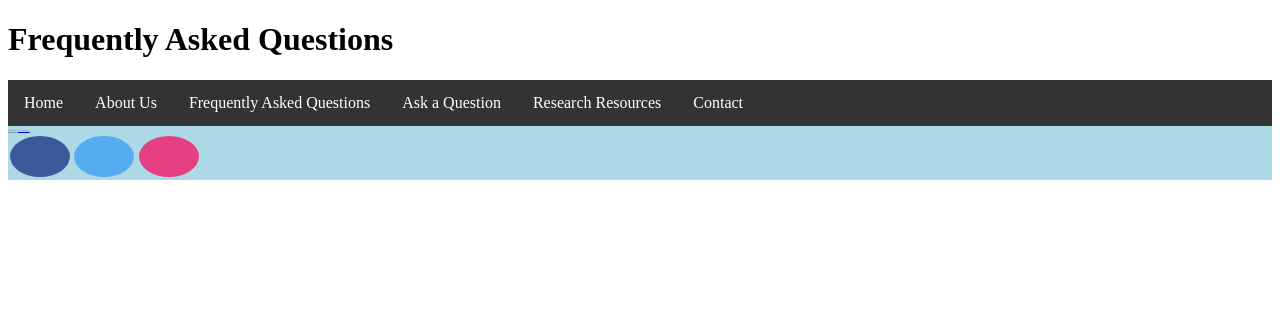
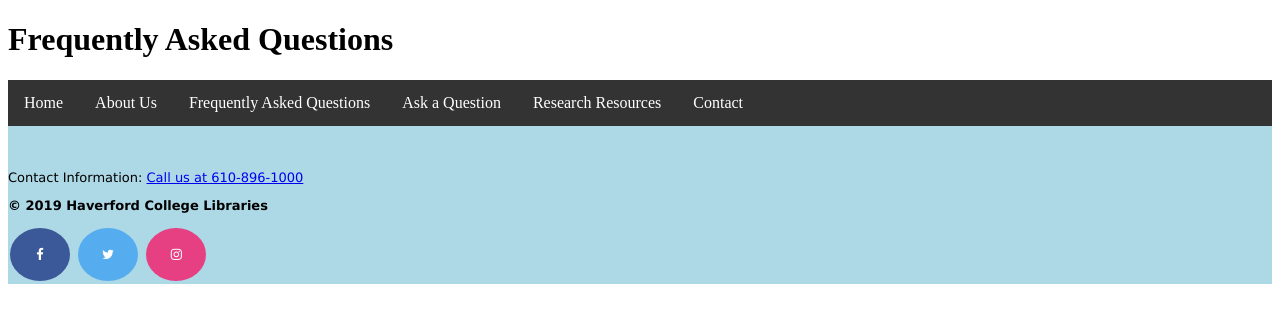
Before and after one commit to HCDigitalScholarship/liason_lair, a Django app: template newapp/templates/faq.html in a window 1280 px wide. Shown: the top 323 px of the page. Run offline with Django 3.2, Linux system fonts and the light colour scheme; the template is opened without the code that fills it, so the values that code supplies are empty.

Commit message:
more css

```diff
--- a/newapp/static/base.css
+++ b/newapp/static/base.css
@@ -55,7 +55,7 @@ footer {
     padding: 1.2px 0;
     background: #add8e6;
     font-family: "Fjalla One", Verdana, Geneva, sans-serif;
-    font-size: 0.95px;
+    font-size: 13px;
     /*text-transform: uppercase;*/
     /*text-align:center;*/
     /* you probably need to add some extra styles here */
```
